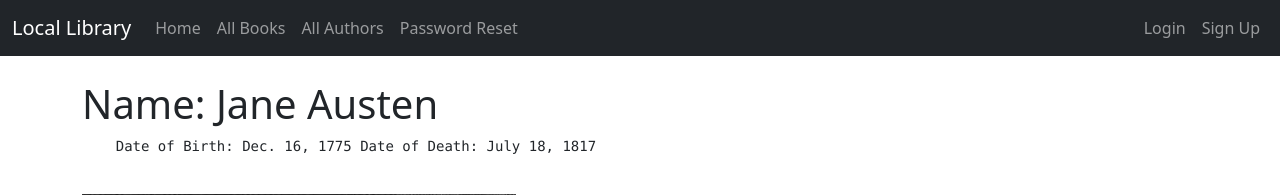
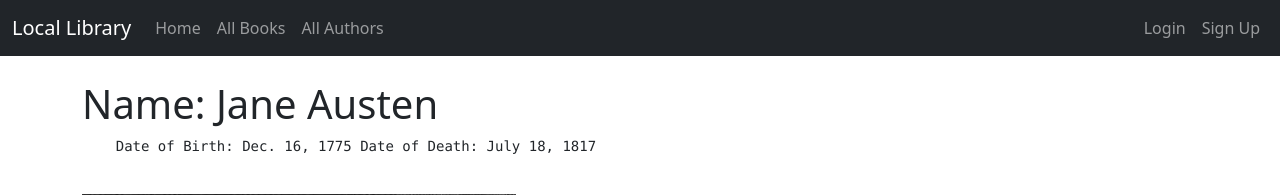
Before and after one commit to Akshay-343/sneaky, a Django app: page /author_detail/2/ in a window 1280 px wide. Shown: the top 195 px of the page. Run offline with Django 4.2, Linux system fonts and the light colour scheme; data comes from the database, SQL or seed files in the repository.

Commit message:
Update base.html

```diff
--- a/catalog/templates/catalog/base.html
+++ b/catalog/templates/catalog/base.html
@@ -32,9 +32,7 @@ data-bs-target="#navbarSupportedContent"
  <a class="nav-link" href="{% url 'author_list' %}">All Authors</a>
  </li>
 
- <li class="nav-item">
- <a class="nav-link" href="{% url 'password_reset' %}">Password Reset</a>
- </li>
+
  {% if user.is_authenticated %}
     <li><a class="nav-link" href="{% url 'my_books' %}">My Books</a></li>
      {% if user.is_superuser %}
```
